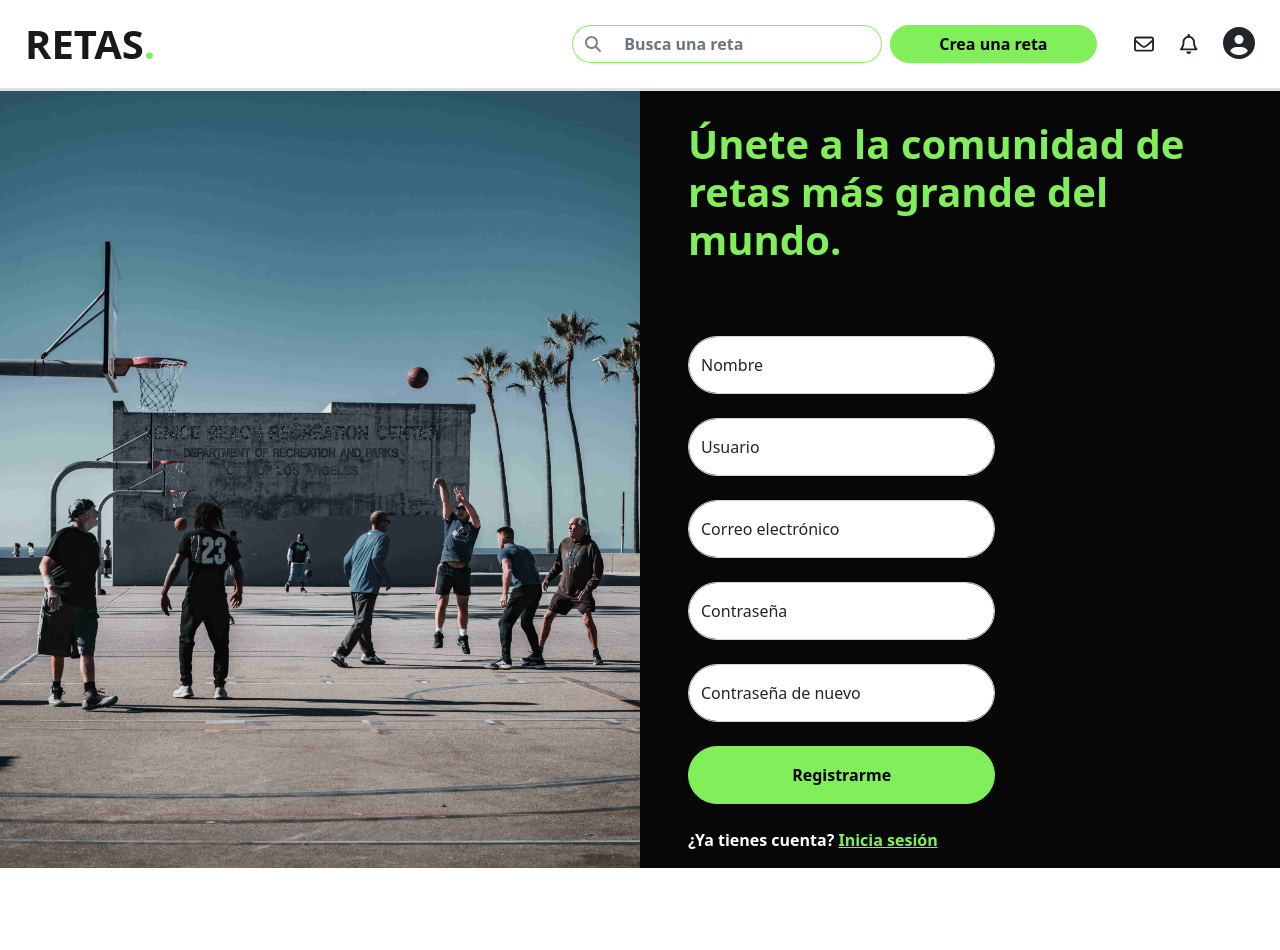
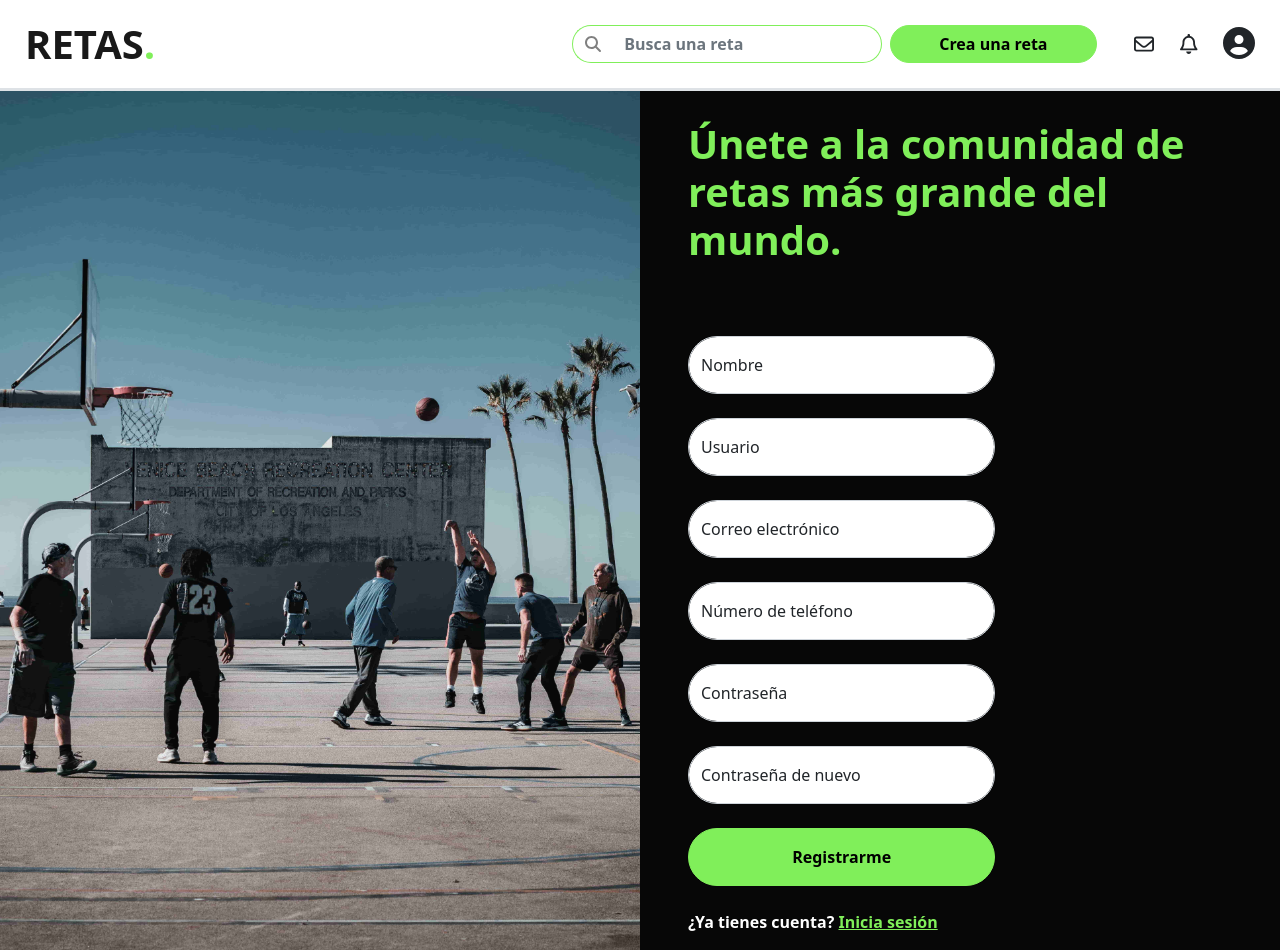
Before and after one commit to Sebas1245/Retas, a React (Create React App) app in the folder client/: page /register in a window 1280 px wide. Before the commit the page ends 868 px from the top, so only its background shows below. Built offline with nearby package versions, Linux system fonts and the light colour scheme; no server answers.

Commit message:
Add client side validation to register view

```diff
--- a/client/src/components/Form.tsx
+++ b/client/src/components/Form.tsx
@@ -2,12 +2,14 @@ import React from "react";
 
 type Props = {
   className?: string,
+  onSubmit?: (e: React.FormEvent) => void,
+  noValidate?: boolean,
   children: React.ReactNode;
 }
 
-export default function Form({className, children}: Props) {
+export default function Form({className, onSubmit, noValidate, children}: Props) {
   return (
-    <form className={className}>
+    <form className={className} onSubmit={onSubmit} noValidate={noValidate}>
       {children}
     </form>
   );
--- a/client/src/components/Input.tsx
+++ b/client/src/components/Input.tsx
@@ -7,14 +7,22 @@ type Props = {
   inputId: string,
   placeholder: string,
   labelClass: string
+  feedbackClass?: string,
+  feedbackText?: string
 }
 
 export default function Input(
-  {type, divClass, inputClass, inputId, placeholder, labelClass}: Props) {
+  {type, divClass, inputClass, inputId, placeholder, labelClass, feedbackClass, feedbackText}: Props) {
     return (
     <div className={divClass}>
-      <input type={type} className={inputClass} id={inputId} placeholder={placeholder}/>
+      <input type={type} className={inputClass} id={inputId} name={inputId} placeholder={placeholder}/>
       <label htmlFor={inputId} className={labelClass}>{placeholder}</label>
+      {feedbackText
+          ?
+          <div className={feedbackClass}>
+            {feedbackText}
+          </div>
+          : <></>}
     </div>
     );
 }
--- a/client/src/services/userCalls.ts
+++ b/client/src/services/userCalls.ts
@@ -1,7 +1,7 @@
 import axios from "axios";
 import generateError from "./generateError";
 import { getToken } from "./tokenUtilities";
-const BASE_URL = process.env.SERVER_URL + '/user';
+const BASE_URL = process.env.REACT_APP_SERVER_URL + '/user';
 
 export async function login (username: string, password: string) {
     try {
--- a/client/src/views/HomeRegister.tsx
+++ b/client/src/views/HomeRegister.tsx
@@ -3,8 +3,95 @@ import HomeGuest from "../components/HomeGuestBase";
 import Form from "../components/Form";
 import Input from "../components/Input";
 import Button from "../components/Button";
+import { useState } from "react";
+import { signup } from "../services/userCalls";
+import { useNavigate } from "react-router-dom";
 
 export default function HomeRegister() {
+
+  const navigate = useNavigate()
+  const [nameFeedback, setNameFeedback] = useState("")
+  const [usernameFeedback, setUsernameFeedback] = useState("")
+  const [emailFeedback, setEmailFeedback] = useState("")
+  const [phoneFeedback, setPhoneFeedback] = useState("")
+  const [passwordFeedback, setPasswordFeedback] = useState("")
+  const [confirmPasswordFeedback, setConfirmPasswordFeedback] = useState("")
+
+  const onSubmit: (e: React.FormEvent) => void = async (e) => {
+    e.preventDefault();
+    const target = e.target as typeof e.target & {
+      nombre: { value: string },
+      usuario: { value: string },
+      email: { value: string },
+      password: { value: string },
+      passwordCheck: { value: string },
+      phoneNumber: { value: string }
+    };
+
+    let errorFound = false;
+    if (!target.nombre.value) {
+      setNameFeedback("Escribe tu nombre.")
+      errorFound = true
+    } else {
+      setNameFeedback("")
+    }
+
+    if (!target.usuario.value) {
+      setUsernameFeedback("Escribe un nombre de usuario.")
+      errorFound = true
+    } else {
+      setUsernameFeedback("")
+    }
+
+    // HTML5 Specification
+    const emailPattern : RegExp = /^[a-zA-Z0-9.!#$%&'*+/=?^_`{|}~-]+@[a-zA-Z0-9-]+(?:\.[a-zA-Z0-9-]+)*$/;
+    if (!target.email.value || !emailPattern.test(target.email.value)) {
+      setEmailFeedback("Escribe un correo electrónico válido.")
+      errorFound = true
+    } else {
+      setEmailFeedback("")
+    }
+
+    const phonePattern : RegExp = /^[0-9]{10}$/;
+    if (!target.phoneNumber.value || !phonePattern.test(target.phoneNumber.value)) {
+      setPhoneFeedback("Deben ser 10 dígitos solamente.")
+      errorFound = true
+    } else {
+      setPhoneFeedback("")
+    }
+
+    const passwordPattern : RegExp = /^(?=.*[0-9])(?=.*[a-z])(?=.*[A-Z]).{8,}$/;
+    if (!target.password.value || !passwordPattern.test(target.password.value)) {
+      setPasswordFeedback("Debe contener 8 o más caracteres. Al menos 1 mayúscula, al menos 1 minúscula y al menos 1 número.")
+      errorFound = true
+    } else {
+      setPasswordFeedback("")
+    }
+
+    if (!target.passwordCheck.value) {
+      setConfirmPasswordFeedback("Escribe la contraseña de nuevo.")
+      errorFound = true
+    } else if (target.password.value !== target.passwordCheck.value) {
+      setConfirmPasswordFeedback("Las contraseñas no coinciden.")
+      errorFound = true;
+    } else {
+      setConfirmPasswordFeedback("")
+    }
+
+    if (errorFound) {
+      return;
+    }
+
+    try {
+      await signup(target.usuario.value, target.email.value, target.password.value, target.passwordCheck.value, target.nombre.value, target.phoneNumber.value)
+      navigate("/")
+    } catch (error) {
+      const err = error as typeof error & ErrorResponse;
+      console.error(err);
+      alert(err.msg);
+    }
+  }
+
   return (
     <HomeGuest
         imgSrc="./basket_retas.jpg"
@@ -12,26 +99,36 @@ export default function HomeRegister() {
         question="¿Ya tienes cuenta?"
         linkMsg="Inicia sesión"
         navigateTo="/login">
-      <Form className="row mt-5 pt-4">
+      <Form className={"row mt-5 pt-4"} onSubmit={onSubmit} noValidate={true}>
         <Input type="text" divClass="form-floating col-lg-7 mb-4" inputClass="form-control rounded-pill"
             inputId="nombre" placeholder="Nombre" labelClass="form-label ps-4"
+            feedbackClass="px-3 pt-2 text-danger" feedbackText={nameFeedback}
         />
         <Input type="text" divClass="form-floating col-lg-7 mb-4" inputClass="form-control rounded-pill"
             inputId="usuario" placeholder="Usuario" labelClass="form-label ps-4"
+            feedbackClass="px-3 pt-2 text-danger" feedbackText={usernameFeedback}
         />
         <Input type="email" divClass="form-floating col-lg-7 mb-4" inputClass="form-control rounded-pill"
             inputId="email" placeholder="Correo electrónico" labelClass="form-label ps-4"
+            feedbackClass="px-3 pt-2 text-danger" feedbackText={emailFeedback}
+        />
+        <Input type="tel" divClass="form-floating col-lg-7 mb-4" inputClass="form-control rounded-pill"
+            inputId="phoneNumber" placeholder="Número de teléfono" labelClass="form-label ps-4"
+            feedbackClass="px-3 pt-2 text-danger" feedbackText={phoneFeedback}
         />
         <Input type="password" divClass="form-floating col-lg-7 mb-4" inputClass="form-control rounded-pill"
             inputId="password" placeholder="Contraseña" labelClass="form-label ps-4"
+            feedbackClass="px-3 pt-2 text-danger" feedbackText={passwordFeedback}
         />
         <Input type="password" divClass="form-floating col-lg-7 mb-4" inputClass="form-control rounded-pill"
             inputId="passwordCheck" placeholder="Contraseña de nuevo" labelClass="form-label ps-4"
+            feedbackClass="px-3 pt-2 text-danger" feedbackText={confirmPasswordFeedback}
         />
+
         <div className="d-grid col-lg-7 mb-4">
           <Button
                 className="btn-primary rounded-pill fw-bold"
-                btnType="button"
+                btnType="submit"
                 btnText="Registrarme"
                 padding="py-3"/>
         </div>
```
